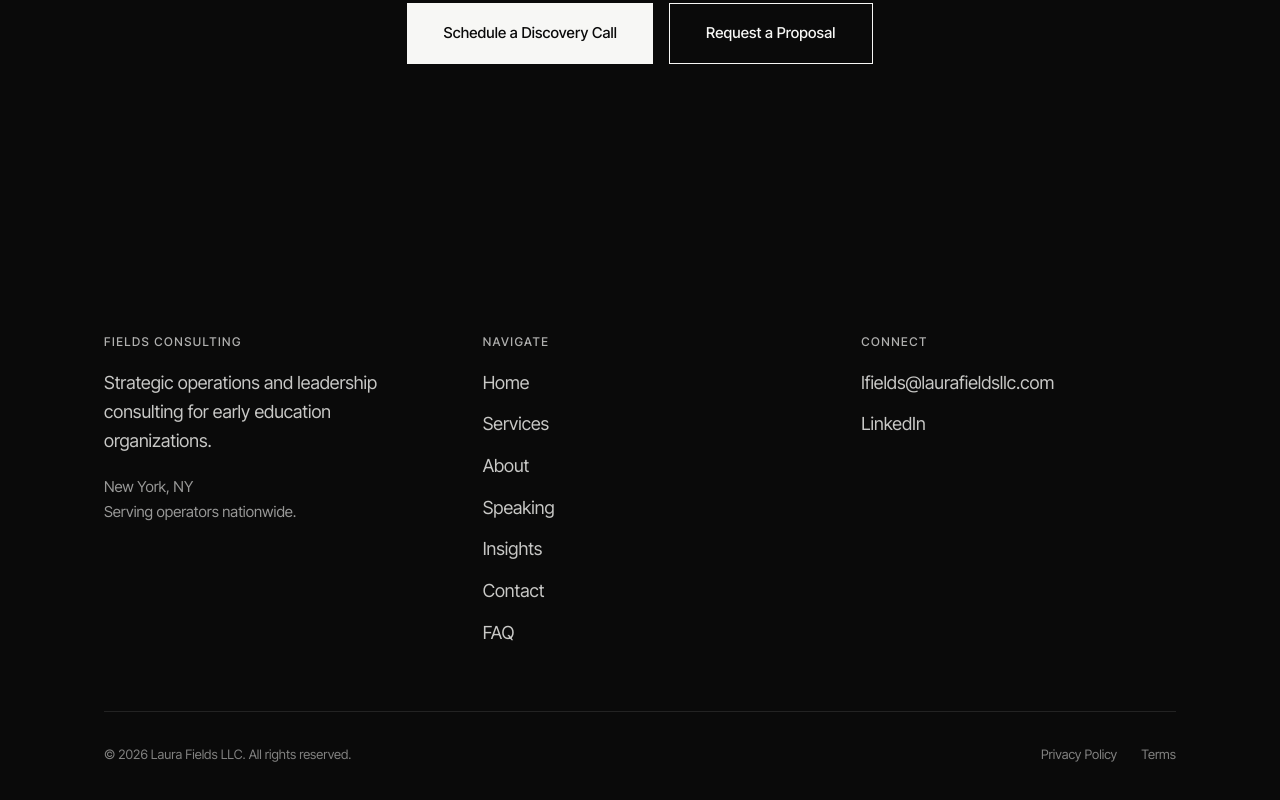
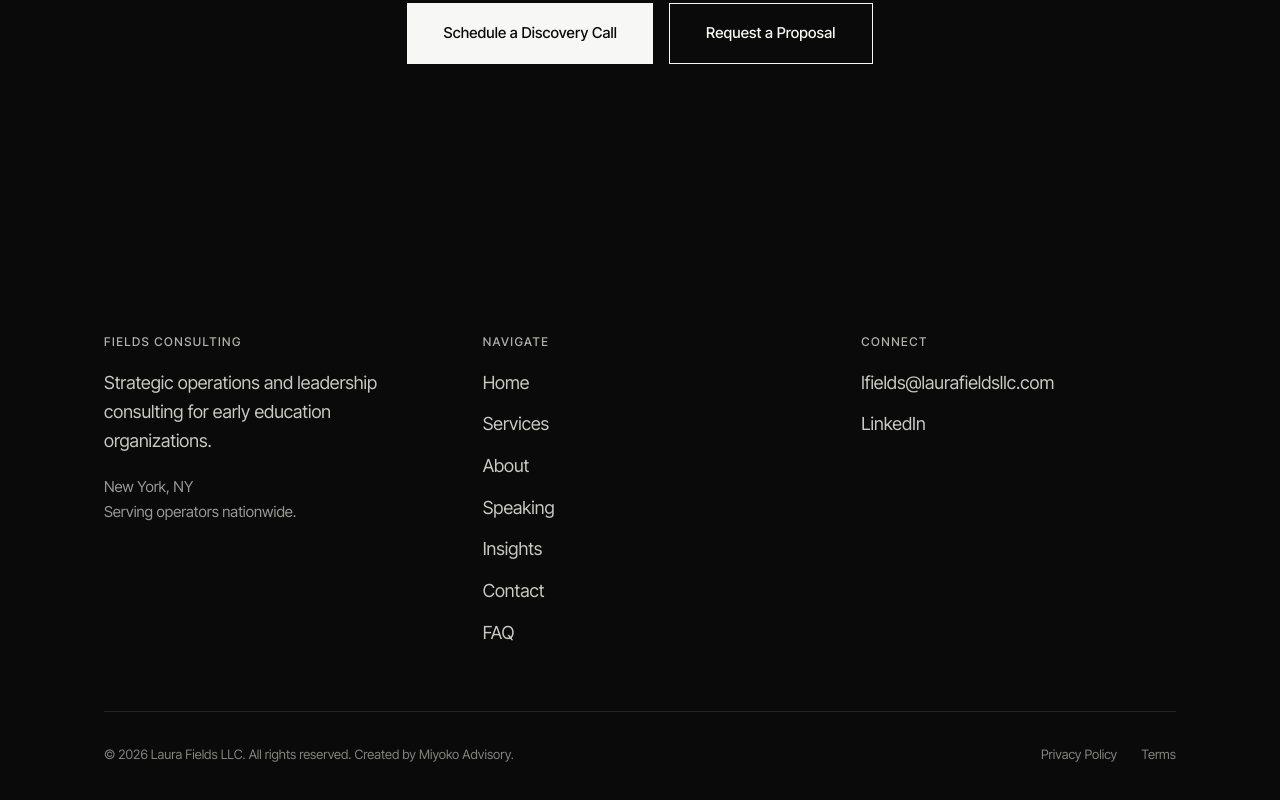
Before and after one commit to chloemiyo-web/fields-consulting-site, a Next.js app: page / in a window 1280 px wide. Shown: the part 8038-8838 px from the top of the page. Built offline with nearby package versions, Linux system fonts and the light colour scheme.

Commit message:
Update footer to include Miyoko Advisory attribution
Added attribution to Miyoko Advisory in footer.

```diff
--- a/components/Footer.tsx
+++ b/components/Footer.tsx
@@ -76,7 +76,7 @@ export function Footer() {
         <div className="hairline-dark mt-16" />
         <div className="flex flex-col md:flex-row justify-between gap-4 mt-8 text-[0.8125rem] text-bone/50">
           <p>
-            © {site.copyrightYear} {site.legalName}. All rights reserved.
+            © {site.copyrightYear} {site.legalName}. All rights reserved. Created by <a href="https://miyokoadvisory.com" target="_blank" rel="noopener noreferrer" className="hover:text-bone/80 transition-colors">Miyoko Advisory</a>.
           </p>
           <div className="flex gap-6">
             <Link href="/privacy" className="hover:text-bone/80 transition-colors">
```
